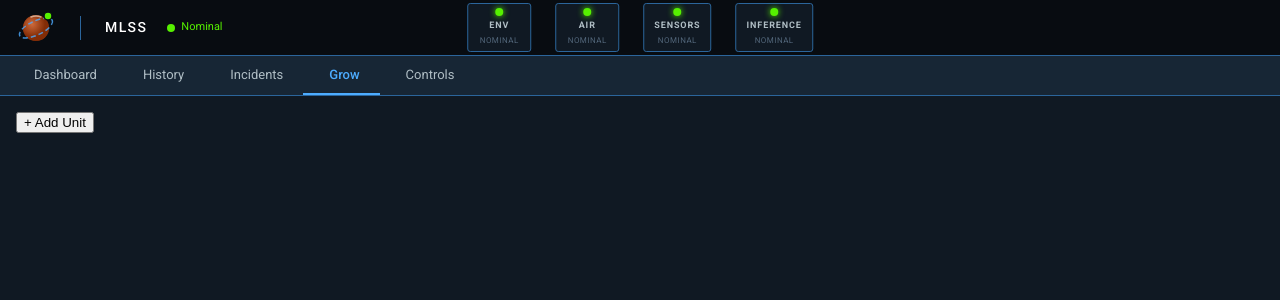
After one commit to Ryan-be/mars-air-quility, a Flask app: page /grow in a window 1280 px wide. The commit adds this page. Shown: the top 300 px of the page. Run offline with Flask 3, Linux system fonts and the light colour scheme; parts of the project's set-up code (start-up, migrations or seed data) failed here and were passed over; some libraries are stand-ins or nearby versions.

Commit message:
Add /grow routes + nav tab + page skeletons
Two new routes: /grow (fleet view), /grow/<id> (detail). Both extend
base.html and load /static/css/grow.css + module JS. Body content
populated by JS in subsequent tasks.

```diff
--- a/mlss_monitor/routes/pages.py
+++ b/mlss_monitor/routes/pages.py
@@ -21,6 +21,16 @@ def history_page():
 @pages_bp.route("/incidents")
 def incidents_page():
     return render_template("incidents.html")
+
+
+@pages_bp.route("/grow")
+def grow_fleet():
+    return render_template("grow_fleet.html")
+
+
+@pages_bp.route("/grow/<int:unit_id>")
+def grow_unit_detail(unit_id):
+    return render_template("grow_unit_detail.html", unit_id=unit_id)
 
 
 @pages_bp.route("/controls")
--- /dev/null
+++ b/static/css/grow.css
@@ -0,0 +1,2 @@
+/* Plant Grow Unit styles — Grow tab + per-unit detail page */
+.grow-fleet { padding: 0; }
--- /dev/null
+++ b/static/js/grow/fleet.mjs
@@ -0,0 +1,2 @@
+// Grow tab fleet view — populated by Task 10.4
+console.log("grow fleet loaded");
--- a/templates/base.html
+++ b/templates/base.html
@@ -135,6 +135,14 @@
       <span>Incidents</span>
     </a>
 
+    <!-- Grow -->
+    <a href="{{ url_for('pages.grow_fleet') }}"
+       data-tab="grow"
+       class="{{ 'active' if active and active.startswith('pages.grow') else '' }}">
+      <rux-icon icon="add-photo-alternate" size="extra-small"></rux-icon>
+      <span>Grow</span>
+    </a>
+
     <!-- Controls -->
     <a href="{{ url_for('pages.controls_page') }}"
        data-tab="controls"
--- /dev/null
+++ b/templates/grow_fleet.html
@@ -0,0 +1,22 @@
+{% extends "base.html" %}
+{% block title %}MLSS · Grow{% endblock %}
+{% block extra_css %}
+  <link rel="stylesheet" href="{{ url_for('static', filename='css/grow.css') }}">
+{% endblock %}
+
+{% block content %}
+  <section class="grow-fleet" id="grow-fleet">
+    <header class="grow-pageheader">
+      <div class="grow-summary" id="grow-summary"></div>
+      <button class="px-btn primary" id="grow-add-btn">+ Add Unit</button>
+    </header>
+
+    <div class="grow-grid" id="grow-grid">
+      <!-- Populated by static/js/grow/fleet.mjs -->
+    </div>
+  </section>
+{% endblock %}
+
+{% block scripts %}
+  <script type="module" src="{{ url_for('static', filename='js/grow/fleet.mjs') }}"></script>
+{% endblock %}
--- /dev/null
+++ b/templates/grow_unit_detail.html
@@ -0,0 +1,5 @@
+{% extends "base.html" %}
+{% block title %}MLSS · Grow · Unit {{ unit_id }}{% endblock %}
+{% block content %}
+<div id="grow-unit-detail" data-unit-id="{{ unit_id }}">Loading…</div>
+{% endblock %}
```
Also changed, not shown: tests/grow_server/test_grow_pages.py (added, +35 -0 lines).
